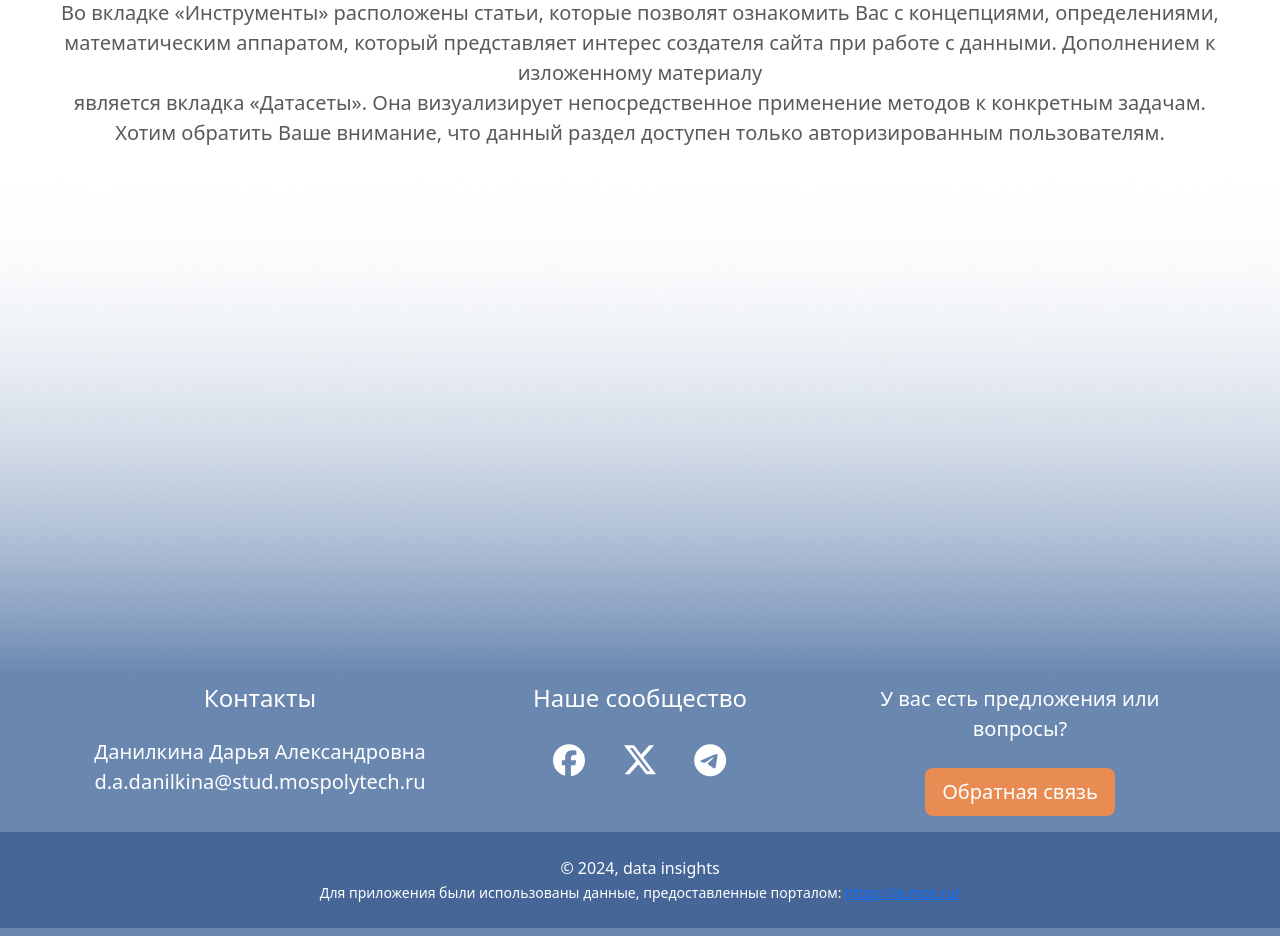
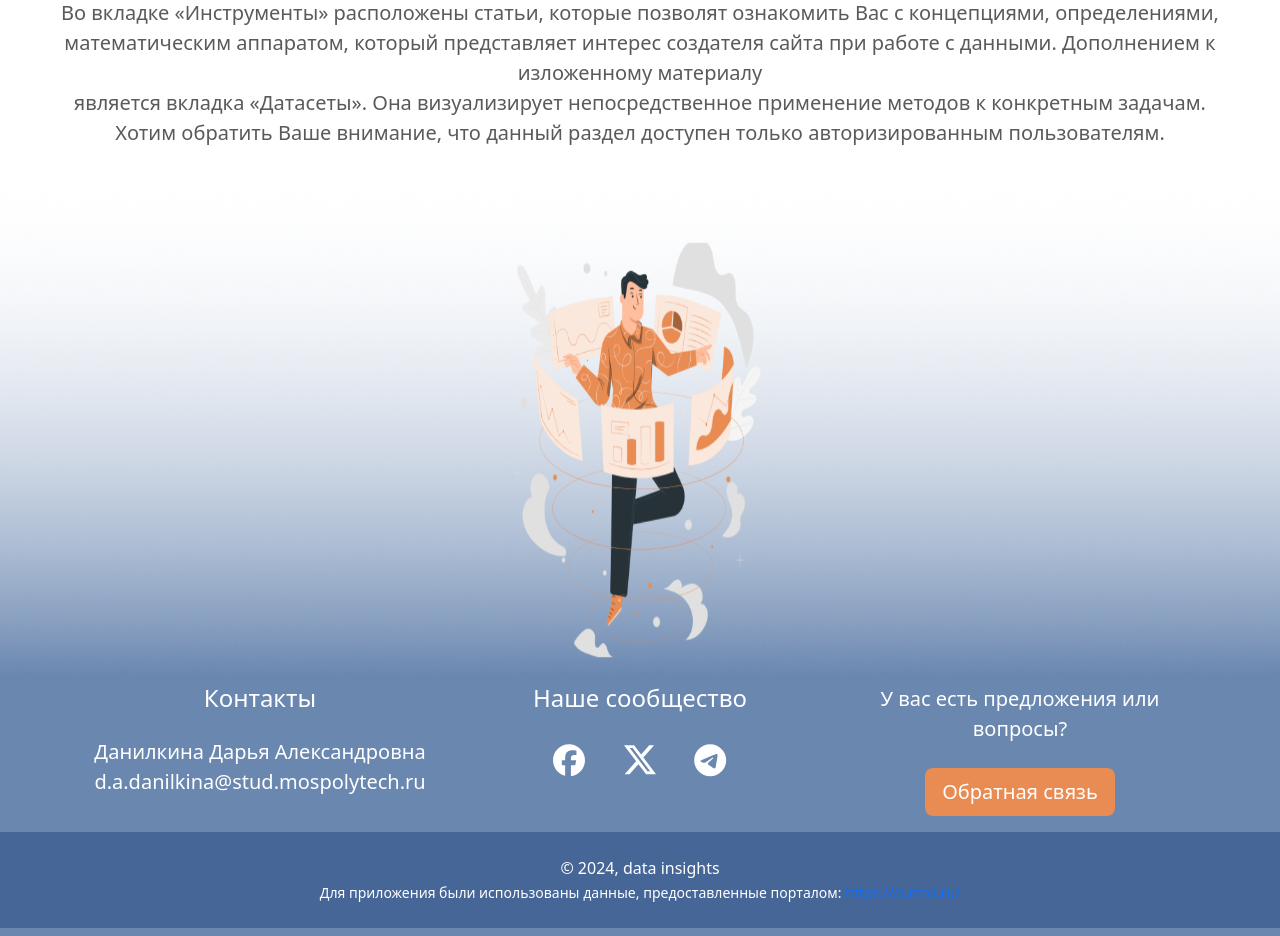
Before and after one commit to daarra/-ourse-project, a PHP site: page / in a window 1280 px wide. Shown: the part 888-1824 px from the top of the page. Run offline with PHP 8.4, Linux system fonts and the light colour scheme.

Commit message:
Добавлено изображение на главной странице.

```diff
--- a/index.php
+++ b/index.php
@@ -67,8 +67,8 @@
 
 <div class="carousel-inner">
   <div class="carousel-item active">
-    <img src="img/invertslide.png" class="img-fluid" alt="Фотография1-Большие устройства">
-
+  <img src="img/2.png" class="img-fluid d-none d-lg-block" alt="Фотография1-Большие устройства">
+  <img src="img/invertslide.png" class="img-fluid d-lg-none" alt="Фотография1-Маленькие устройства">
   </div>
 </div>
 
```
Also changed, not shown: img/2.png (added).
